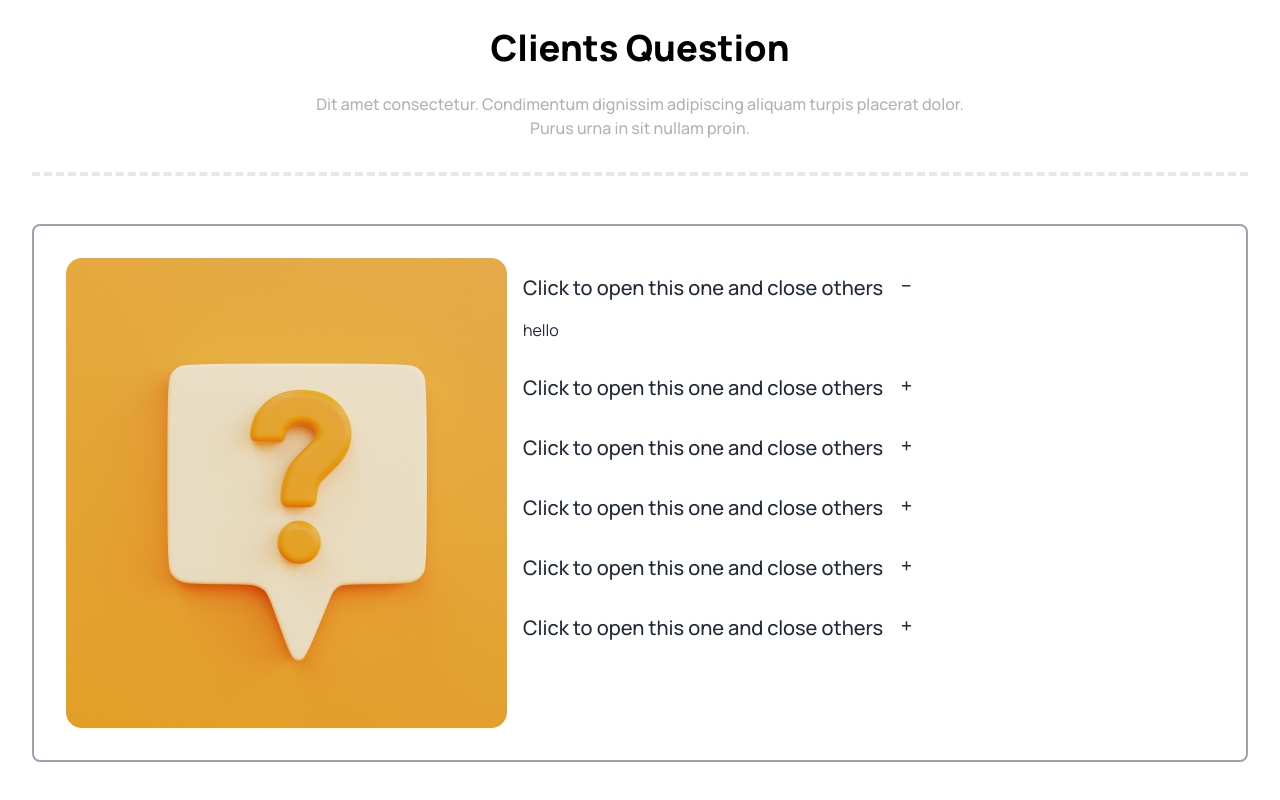
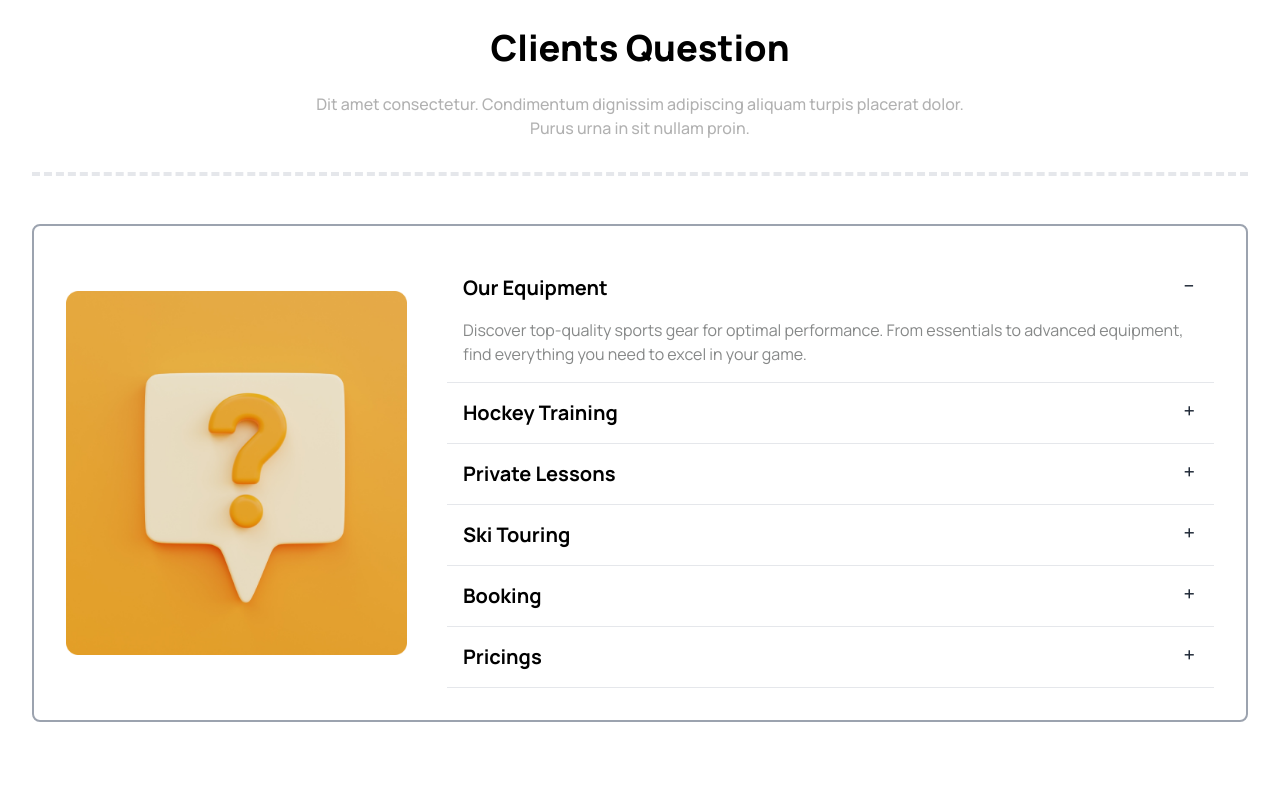
Before and after one commit to SagorChandra404/assignment-b9-a3-project-03, a plain HTML site: page index.html in a window 1280 px wide. Shown: the part 4382-5182 px from the top of the page. Drawn offline with nearby package versions, Linux system fonts and the light colour scheme.

Commit message:
accordion part customize end

```diff
--- a/index.html
+++ b/index.html
@@ -650,65 +650,69 @@
 
         <!-- Accordion part -->
         <div
-          class="flex border-2 border-solid border-gray-400 mt-12 rounded-lg p-8"
+          class="flex flex-col items-center lg:flex-row border-2 border-solid border-gray-400 mt-12 rounded-lg p-8 gap-10"
         >
-          <div>
+          <div class=" lg:w-1/3">
             <img src="./Images/11.png" alt="11.png" />
           </div>
-          <div class="">
+          <div class=" lg:w-3/4">
             <!-- Accordion -->
-            <div class="collapse collapse-plus">
+            <div class="collapse collapse-plus border-b rounded-none">
               <input type="radio" name="my-accordion-3" checked="checked" />
               <div class="collapse-title text-xl font-medium">
-                Click to open this one and close others
+                <p class="text-black text-xl font-bold">Our Equipment</p>
               </div>
               <div class="collapse-content">
-                <p>hello</p>
+                <p class="text-[#0D121280] text-base font-normal">
+                  Discover top-quality sports gear for optimal performance. From essentials to advanced equipment, find everything you need to excel in your game.
+                </p>
               </div>
             </div>
-            <div class="collapse collapse-plus">
+            <div class="collapse collapse-plus border-b rounded-none">
               <input type="radio" name="my-accordion-3" />
               <div class="collapse-title text-xl font-medium">
-                Click to open this one and close others
+                <p class="text-black text-xl font-bold">Hockey Training</p>
               </div>
               <div class="collapse-content">
-                <p>hello</p>
+                <p class="text-[#0D121280] text-base font-normal">
+                  Refine your hockey skills with expert-led training. From fundamental drills to advanced techniques, elevate your game on the ice.
+                </p>
               </div>
             </div>
-            <div class="collapse collapse-plus">
+            <div class="collapse collapse-plus border-b rounded-none">
               <input type="radio" name="my-accordion-3" />
               <div class="collapse-title text-xl font-medium">
-                Click to open this one and close others
+                <p class="text-black text-xl font-bold">Private Lessons</p>
               </div>
               <div class="collapse-content">
-                <p>hello</p>
+                <p class="text-[#0D121280] text-base font-normal">Elevate your hockey game with personalized private lessons. Expert coaches tailor sessions to your needs, focusing on skill development and strategic play.</p>
               </div>
             </div>
-            <div class="collapse collapse-plus">
+            <div class="collapse collapse-plus border-b rounded-none">
               <input type="radio" name="my-accordion-3" />
               <div class="collapse-title text-xl font-medium">
-                Click to open this one and close others
+                <p class="text-black text-xl font-bold">Ski Touring</p>
               </div>
               <div class="collapse-content">
-                <p>hello</p>
+                <p class="text-[#0D121280] text-base font-normal">Explore the thrill of hockey ski touring with our expert-led adventures. Embark on unforgettable journeys through breathtaking landscapes while honing your skills on the ice.</p>
               </div>
             </div>
-            <div class="collapse collapse-plus">
+            <div class="collapse collapse-plus border-b rounded-none">
               <input type="radio" name="my-accordion-3" />
               <div class="collapse-title text-xl font-medium">
-                Click to open this one and close others
+                <p class="text-black text-xl font-bold">Booking</p>
               </div>
               <div class="collapse-content">
-                <p>hello</p>
+                <p class="text-[#0D121280] text-base font-normal">Book your hockey experience hassle-free. Reserve ice time, equipment, and coaching sessions with ease through our user-friendly booking system.</p>
               </div>
             </div>
-            <div class="collapse collapse-plus">
+            <div class="collapse collapse-plus border-b rounded-none">
               <input type="radio" name="my-accordion-3" />
               <div class="collapse-title text-xl font-medium">
-                Click to open this one and close others
+                <p class="text-black text-xl font-bold">Pricings</p>
               </div>
               <div class="collapse-content">
-                <p>hello</p>
+                <p class="text-[#0D121280] text-base font-normal">Explore our hockey services with transparent pricing and top-notch quality. From equipment rentals to coaching packages, we offer competitive rates without compromising on excellence.</p>
               </div>
             </div>
           </div>
```
